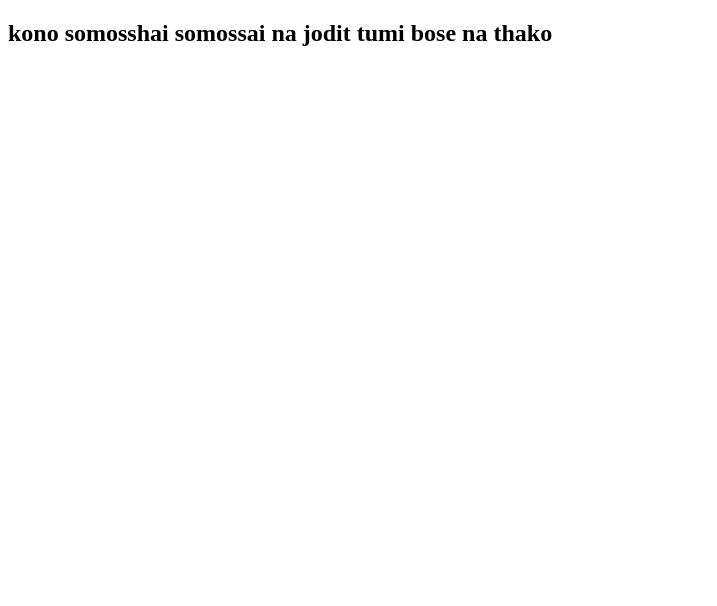
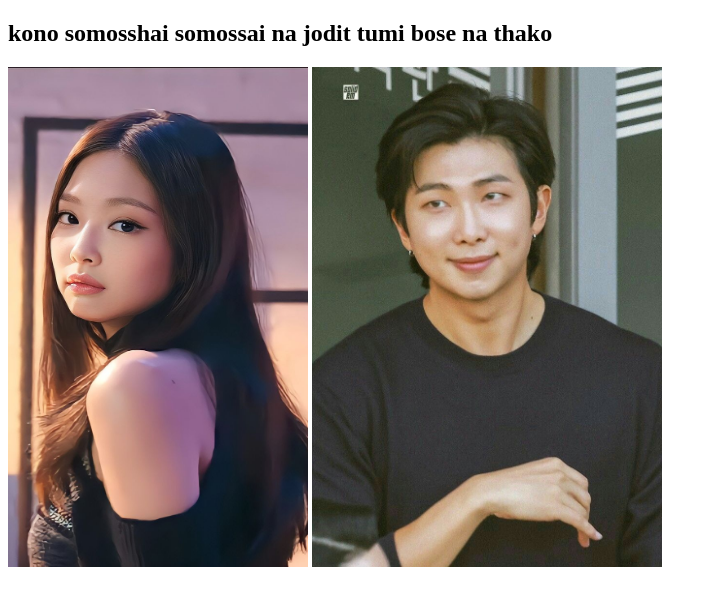
Before and after one commit to tabsan2694/Problem-will-never-last, a plain HTML site: page index.html in a window 1280 px wide. Shown: the whole page, without its empty margins (0-717 px from the left). Drawn offline with Linux system fonts and the light colour scheme.

Commit message:
added jenni and rm

```diff
--- a/index.html
+++ b/index.html
@@ -9,6 +9,8 @@
     <h2>
         kono somosshai somossai na jodit tumi bose na thako
     </h2>
+    <img width="300px" height="500px" src="images/jenni.jpeg" alt="">
+    <img width="350px" height="500px" src="images/rm.jpeg" alt="">
 
 </body>
 </html>
```
Also changed, not shown: images/jenni.jpeg (added), images/rm.jpeg (added).
